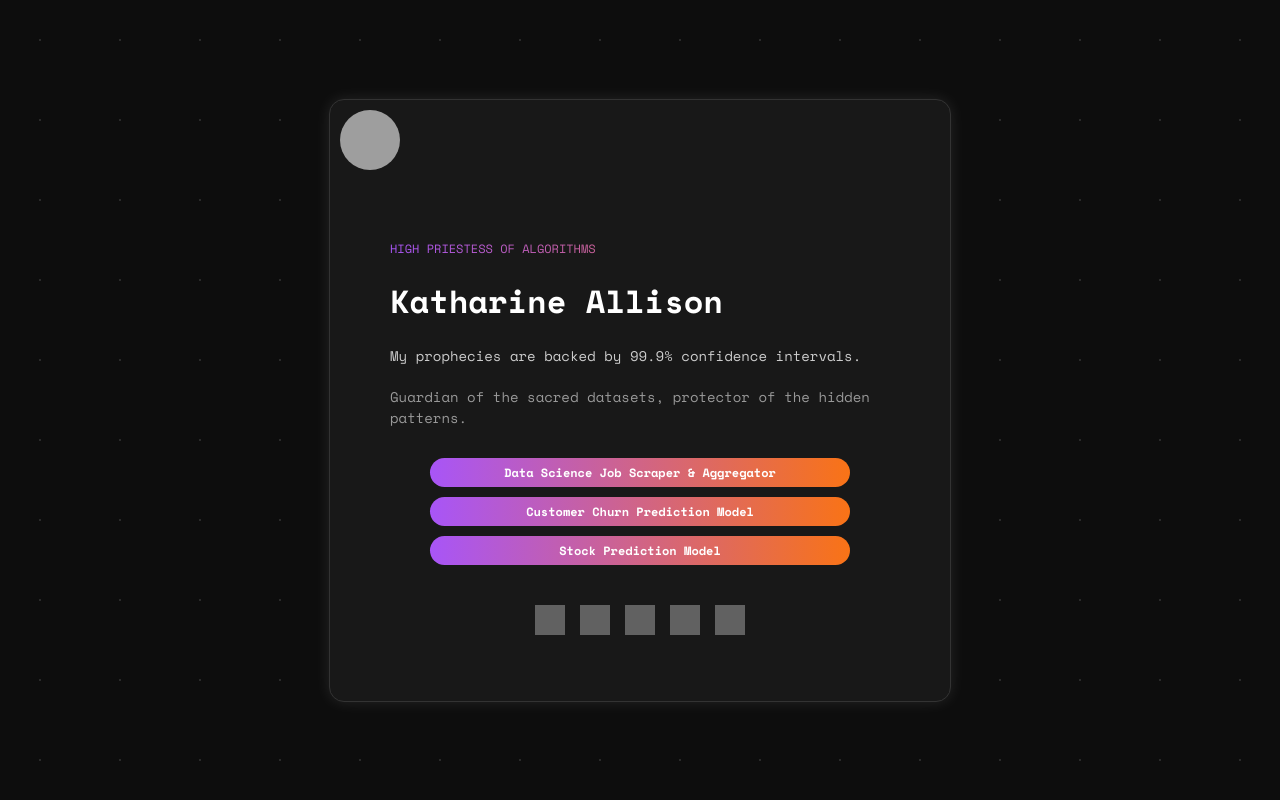
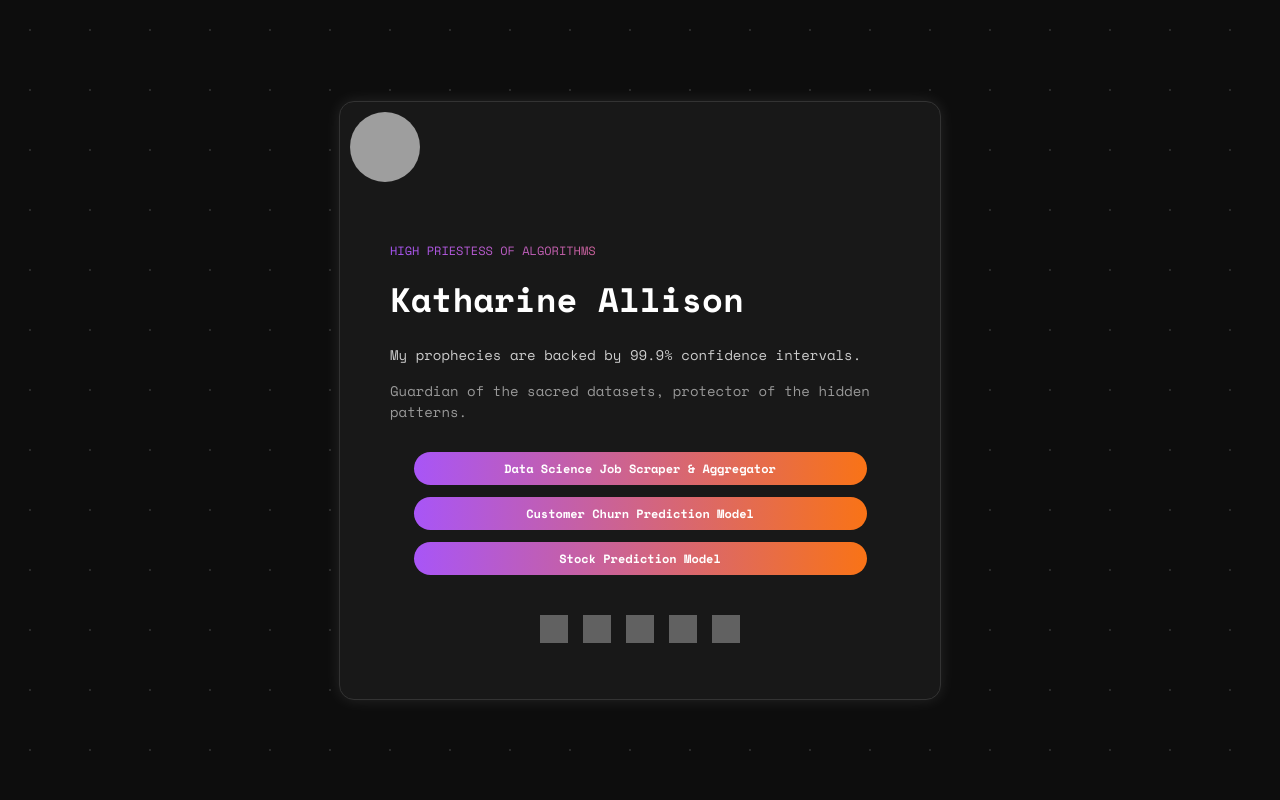
Before and after one commit to KEAllison-pro/keallison.github.io, a plain HTML site: page index.html in a window 1280 px wide. Drawn offline with nearby package versions, Linux system fonts and the light colour scheme; grey boxes are pictures that could not be loaded.

Commit message:
Update index.html

```diff
--- a/index.html
+++ b/index.html
@@ -3,7 +3,7 @@
 <head>
     <meta charset="UTF-8">
     <meta name="viewport" content="width=device-width, initial-scale=1.0">
-    <title>Your Name | Projects</title>
+    <title>Katharine Allison | Projects</title>
     <style>
         @import url('https://fonts.googleapis.com/css2?family=Space+Mono:wght@400;700&display=swap');
 
@@ -17,11 +17,11 @@
             height: 100vh;
             margin: 0;
             background-image: radial-gradient(#2a2a2a 1px, transparent 1px);
-            background-size: 80px 80px;
+            background-size: 60px 60px;
         }
         .container {
             background: #181818;
-            padding: 60px;
+            padding: 50px;
             border-radius: 15px;
             text-align: left;
             width: 500px;
@@ -30,16 +30,15 @@
             position: relative;
         }
         .profile-img {
-            width: 60px;
-            height: 60px;
+            width: 70px;
+            height: 70px;
             border-radius: 50%;
             position: absolute;
             top: 10px;
             left: 10px;
         }
         .content {
-            margin-top: 80px;
-            margin-left: 0;
+            margin-top: 90px;
         }
         .comic-title {
             font-size: 12px;
@@ -47,43 +46,42 @@
             -webkit-background-clip: text;
             -webkit-text-fill-color: transparent;
             text-transform: uppercase;
-            margin: 10px 0;
+            margin: 5px 0 15px 0;
         }
         .title {
-            font-size: 32px;
+            font-size: 34px;
             font-weight: bold;
-            margin: 20px 0;
+            margin: 10px 0 20px 0;
         }
         .description {
             font-size: 14px;
             color: #ccc;
-            margin: 20px 0;
+            margin-bottom: 15px;
         }
         .subtitle {
             font-size: 14px;
             color: #999;
-            margin: 20px 0;
+            margin-bottom: 25px;
         }
         .buttons {
             display: flex;
-            justify-content: center;
             flex-direction: column;
             align-items: center;
-            gap: 10px;
+            gap: 12px;
             margin-top: 30px;
         }
         .buttons a {
             background: linear-gradient(90deg, #a855f7, #f97316);
             color: white;
             text-decoration: none;
-            padding: 6px 10px;
+            padding: 8px 14px;
             border-radius: 20px;
             font-weight: bold;
             transition: 0.3s;
             border: none;
             font-size: 12px;
             text-align: center;
-            width: 80%;
+            width: 85%;
         }
         .buttons a:hover {
             opacity: 0.8;
@@ -98,8 +96,8 @@
             text-decoration: none;
         }
         .social-icons img {
-            width: 30px;
-            height: 30px;
+            width: 28px;
+            height: 28px;
             filter: invert(100%) grayscale(100%);
             transition: 0.3s;
         }
```
